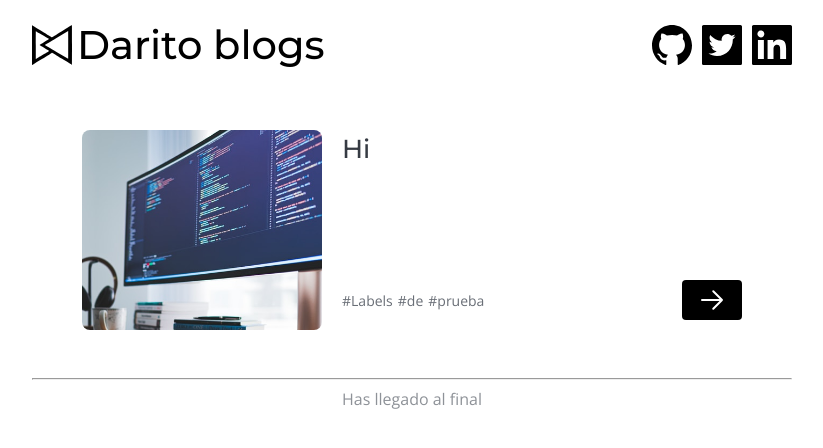
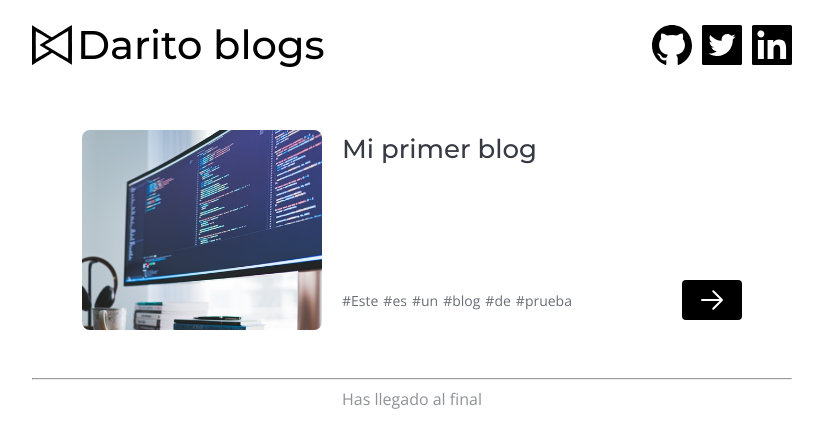
Before and after one commit to Darito97/blog, a Next.js app: page / in a window 1280 px wide. Shown: the top 448 px of the page, without its empty margins (228-1051 px from the left). Built offline with nearby package versions, Linux system fonts and the light colour scheme.

Commit message:
Uso de posts para obtener los posts

```diff
--- a/lib/posts.js
+++ b/lib/posts.js
@@ -8,40 +8,54 @@ const postsDirectory = path.join(process.cwd(), 'posts')
 
 export function getSortedPostsData() {
   const fileNames = fs.readdirSync(postsDirectory)
-  const allPostData = fileNames.map(fileName => {
-    const nameOfFile = fileName.replace(/\.md/, '')
+  const allPostsData = fileNames.map((fileName) => {
+    const id = fileName.replace(/\.md/, '')
 
     const fullPath = path.join(postsDirectory, fileName)
     const fileContents = fs.readFileSync(fullPath, 'utf-8')
 
     const matterResult = matter(fileContents)
+
     return {
-      nameOfFile,
-      ...matterResult
+      id,
+      ...matterResult.data
+    }
+  })
+  return allPostsData.sort(({ date: a }, { date: b }) => {
+    if (a < b) {
+      return 1
+    }
+    else if (a > b) {
+      return -1
+    }
+    else {
+      return 0
     }
   })
 }
-export function getAllPostNames() {
+export function getAllPostIds() {
   const fileNames = fs.readdirSync(postsDirectory)
 
   return fileNames.map(fileName => {
     return {
       params: {
-        name: fileName.replace(/\.md/, '')
+        id: fileName.replace(/\.md/, '')
       }
     }
   })
 }
-export async function getPostData(name) {
-  const fullPath = path.join(postsDirectory, `${name}.md`)
+export async function getPostData(id) {
+  const fullPath = path.join(postsDirectory, `${id}.md`)
   const fileContents = fs.readFileSync(fullPath, 'utf-8')
 
   const matterResult = matter(fileContents)
 
-  const processedContent = await remark().use(html).process(matterResult.content)
+  const processedContent = await remark()
+    .use(html)
+    .process(matterResult.content)
   const contentHTML = processedContent.toString()
   return {
-    name,
+    id,
     contentHTML,
     ...matterResult.data
   }
--- a/pages/index.js
+++ b/pages/index.js
@@ -3,8 +3,9 @@ import Header from '../components/Header'
 import Footer from '../components/Footer'
 import styles from '../styles/Home.module.css'
 import Blogcard from '../components/Blogcard'
-export default function Home() {
+export default function Home({ allPostData }) {
   let testLabels = ['Labels', 'de', 'prueba']
+  console.log(allPostData)
   return (
     <div className={styles.container}>
       <Head>
@@ -14,9 +15,25 @@ export default function Home() {
       </Head>
       <Header isBackHeader={false} />
       <main className={styles.Blogs}>
-        <Blogcard title={'Hi'} imageLink={'/images/blogImages/example-image.jpeg'} labels={testLabels} path={'/'} />
+        {
+          allPostData ?
+            allPostData.map(postData => {
+              let labels = postData.labels.split(' ')
+              return <Blogcard key={postData.id} title={postData.title} imageLink={postData.imageLink} labels={labels} path={`/posts/${postData.id}`} />
+            })
+            : null}
       </main>
       <Footer />
     </div>
   )
 }
+import { getSortedPostsData } from '../lib/posts'
+
+export async function getStaticProps() {
+  const allPostData = getSortedPostsData()
+  return {
+    props: {
+      allPostData
+    }
+  }
+}
```
